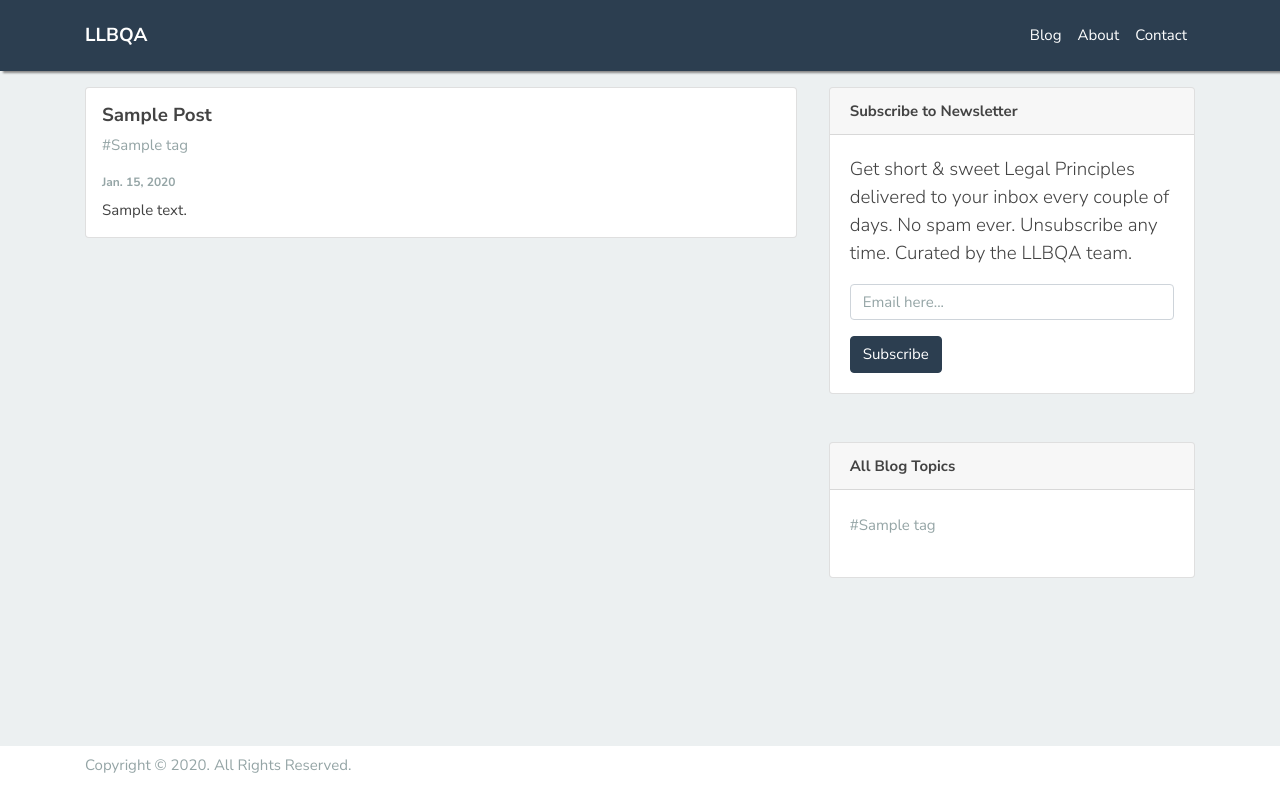
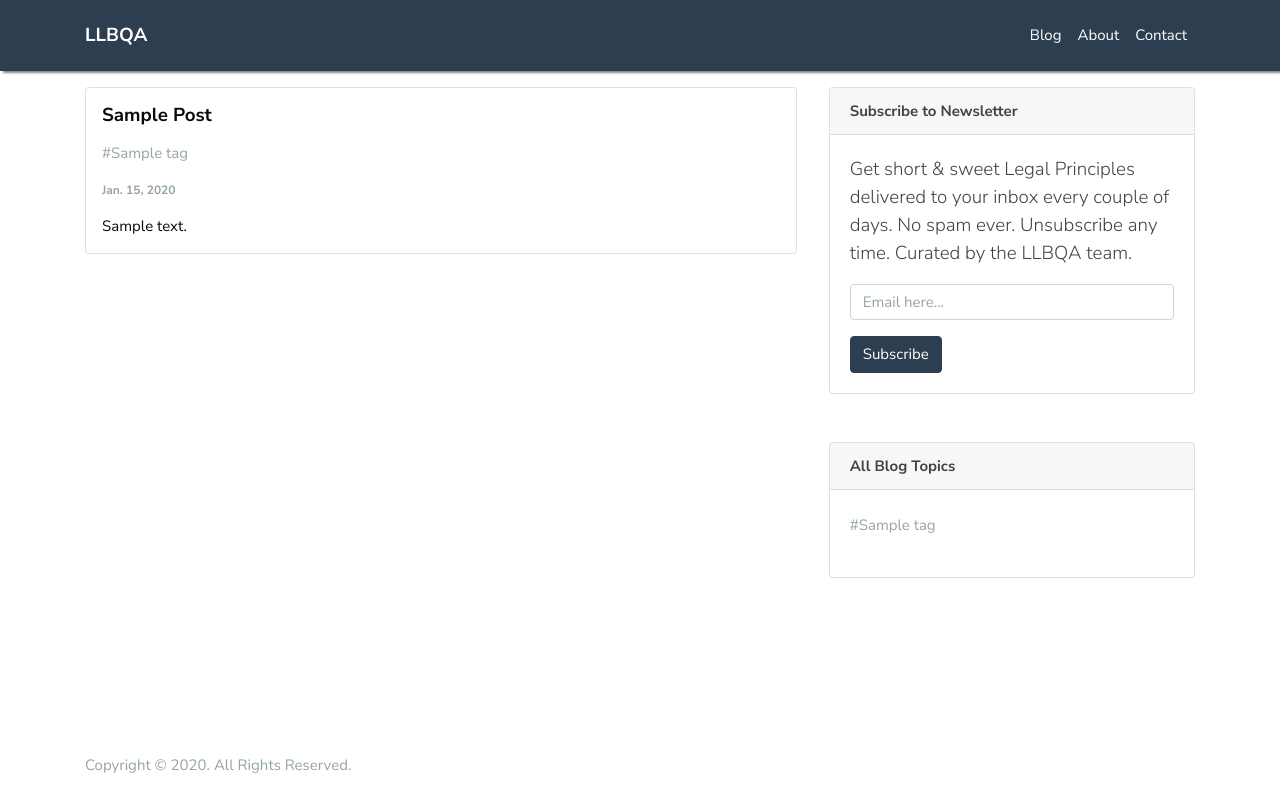
Before and after one commit to BradleyTim/LLBQA, a Django app: a page that uses templates/blog/detail.html in a window 1280 px wide. Run offline with Django 3.2, Linux system fonts and the light colour scheme; tables that the repository leaves empty hold one stand-in row (values such as "Sample post"); some libraries are stand-ins or nearby versions.

Commit message:
add custom text color for blog

```diff
--- a/static/css/main.css
+++ b/static/css/main.css
@@ -1,3 +1,7 @@
+:root {
+  --text-color: #08090a;
+}
+
 * {
   margin: 0;
   padding: 0;
@@ -56,6 +60,10 @@ header {
   -webkit-box-orient: vertical;
 }
 
+.custom-text-color {
+  color: var(--text-color);
+}
+
 @media screen and (max-width: 1000px) {
   .base-layout {
     width: 100%;
--- a/templates/blog/detail.html
+++ b/templates/blog/detail.html
@@ -2,9 +2,9 @@
 
 {% block content %}
   <div class="card p-3 mb-5">
-    <h5 class="font-weight-bold text-capitalize">{{ post.title }}</h5>
+    <h5 class="font-weight-bold text-capitalize custom-text-color">{{ post.title }}</h5>
     {% if post.tags.all %}
-    <ul class="d-flex list-unstyled">
+    <ul class="d-flex list-unstyled mt-2">
       {% for tag in post.tags.all %}
         <li class="pr-2">
           <a class="text-muted" href="{% url 'blog-by-tag' tag.name %}">#{{ tag.name }}</a>
@@ -12,7 +12,7 @@
       {% endfor %}
     </ul>
     {% endif %}
-    <span class="text-muted font-weight-bold small">{{ post.date_posted }}</span>
-    <div class="pt-2 overflow-hidden">{{ post.content | safe }}</div>
+    <span class="text-muted font-weight-bold small mb-2">{{ post.date_posted }}</span>
+    <div class="pt-2 overflow-hidden custom-text-color">{{ post.content | safe }}</div>
   </div>
 {% endblock %}
--- a/templates/blog/index.html
+++ b/templates/blog/index.html
@@ -6,7 +6,7 @@
     {% for post in posts %}
       <div class="card mb-4 p-2">
           <h5 class="font-weight-bold text-capitalize module line-clamp">
-            <a class="text-decoration-none text-primary d-block" href="{% url 'blog-detail' post.id post.slug %}">{{ post.title }}</a>
+            <a class="text-decoration-none d-block text-primary" href="{% url 'blog-detail' post.id post.slug %}">{{ post.title }}</a>
           </h5>
           {% if post.tags.all %}
           <ul class="d-flex list-unstyled">
--- a/templates/layout/base.html
+++ b/templates/layout/base.html
@@ -14,7 +14,7 @@
     <title>LLBQA</title>
   {% endif %}
 </head>
-<body class="bg-light layout">
+<body class="bg-white layout">
   {% include 'layout/navbar.html' %}
   <div class="container mt-3 base-layout">
     <div class="main">
```
